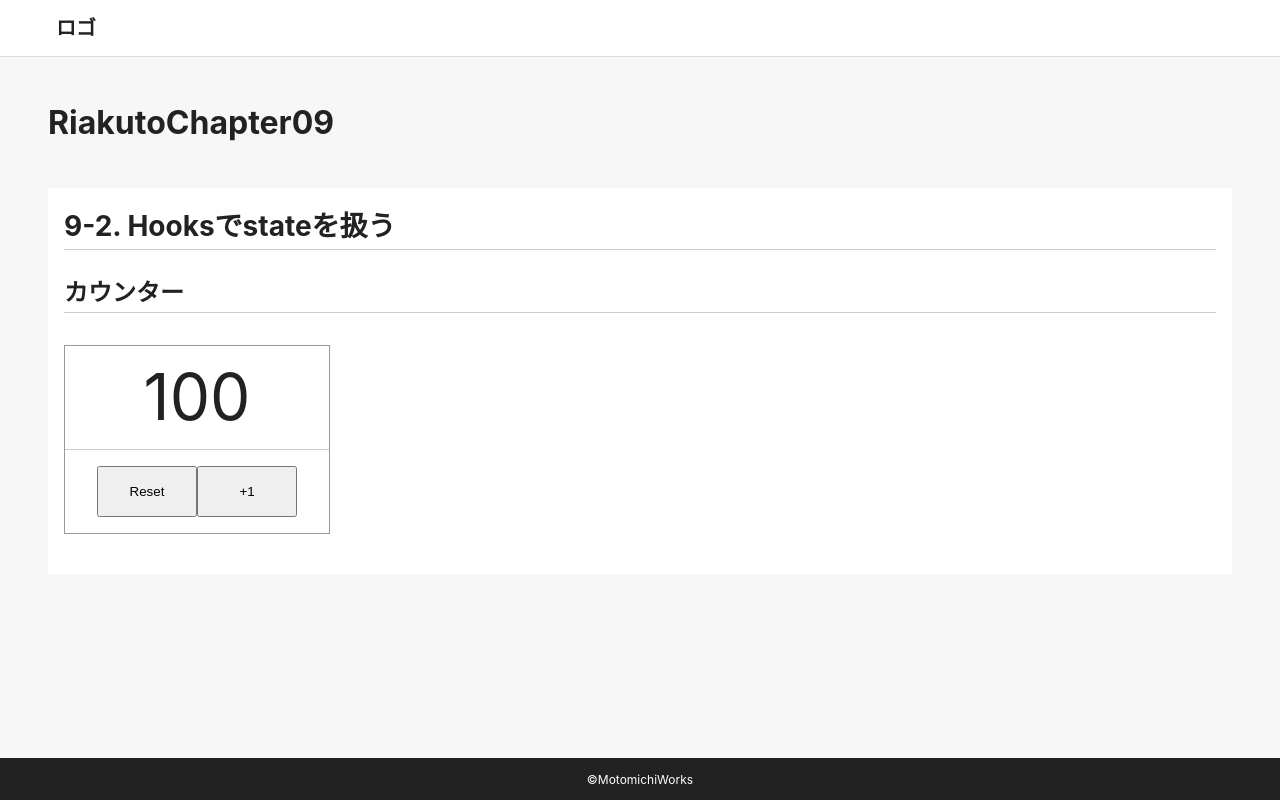
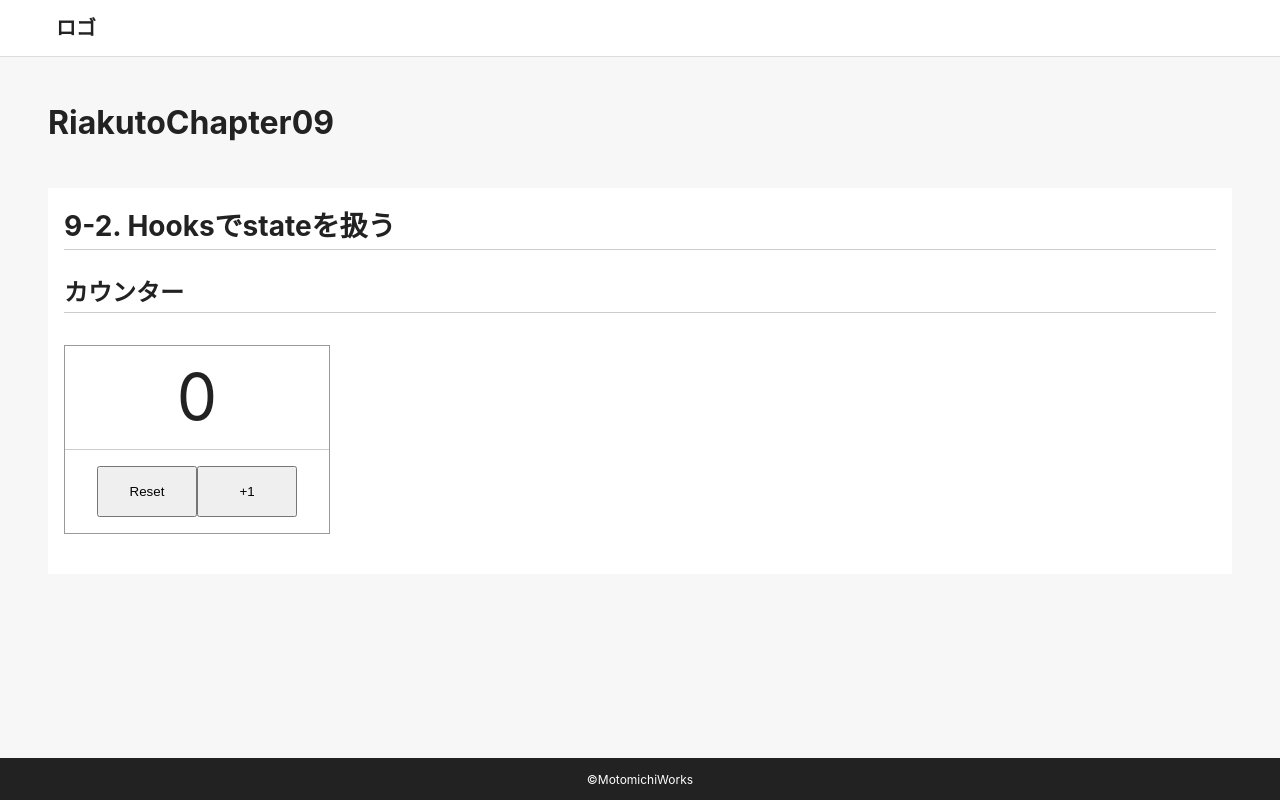
Before and after one commit to motomichi-works/react_playground_old, a React (Create React App) app: page /riakuto-chapter09 in a window 1280 px wide. Built offline with nearby package versions, Linux system fonts and the light colour scheme.

Commit message:
9-2 useStateを使ってカウンターを実装

```diff
--- a/src/components/riakuto-chapter09/molecules-and-atoms/UseState.tsx
+++ b/src/components/riakuto-chapter09/molecules-and-atoms/UseState.tsx
@@ -35,19 +35,25 @@ const StyledElement = styled.div`
   }
 `;
 
-const Counter: React.VFC = () => (
+type Props = {
+  count: number;
+  increment: () => void;
+  reset: () => void;
+};
+
+const Counter: React.VFC<Props> = ({ count, increment, reset }) => (
   <>
     <Heading001 text="カウンター" modifierClassNames={['Lv3']} />
     <StyledElement className="Counter">
       <div className="Counter__Body">
-        <p className="Counter__Count">100</p>
+        <p className="Counter__Count">{count}</p>
       </div>
       <ul className="Counter__ButtonRow">
         <li className="Counter__ButtonWrapper">
-          <button type="button" className="Counter__Button">
+          <button type="button" className="Counter__Button" onClick={reset}>
             Reset
           </button>
-          <button type="button" className="Counter__Button">
+          <button type="button" className="Counter__Button" onClick={increment}>
             +1
           </button>
         </li>
--- a/src/containers/RiakutoChapter09/organisms/Section02UseState.tsx
+++ b/src/containers/RiakutoChapter09/organisms/Section02UseState.tsx
@@ -1,10 +1,17 @@
+import { useState } from 'react';
 import BasicOrganism001 from 'components/common/organisms/BasicOrganism001';
 import UseState from 'components/riakuto-chapter09/molecules-and-atoms/UseState';
 
-const Section02: React.VFC = () => (
-  <BasicOrganism001 sectionHeadingText="9-2. Hooksでstateを扱う">
-    <UseState />
-  </BasicOrganism001>
-);
+const Section02UseState: React.VFC = () => {
+  const [count, setCount] = useState(0);
+  const increment = () => setCount((prevCount) => prevCount + 1);
+  const reset = () => setCount(0);
 
-export default Section02;
+  return (
+    <BasicOrganism001 sectionHeadingText="9-2. Hooksでstateを扱う">
+      <UseState count={count} increment={increment} reset={reset} />
+    </BasicOrganism001>
+  );
+};
+
+export default Section02UseState;
```
